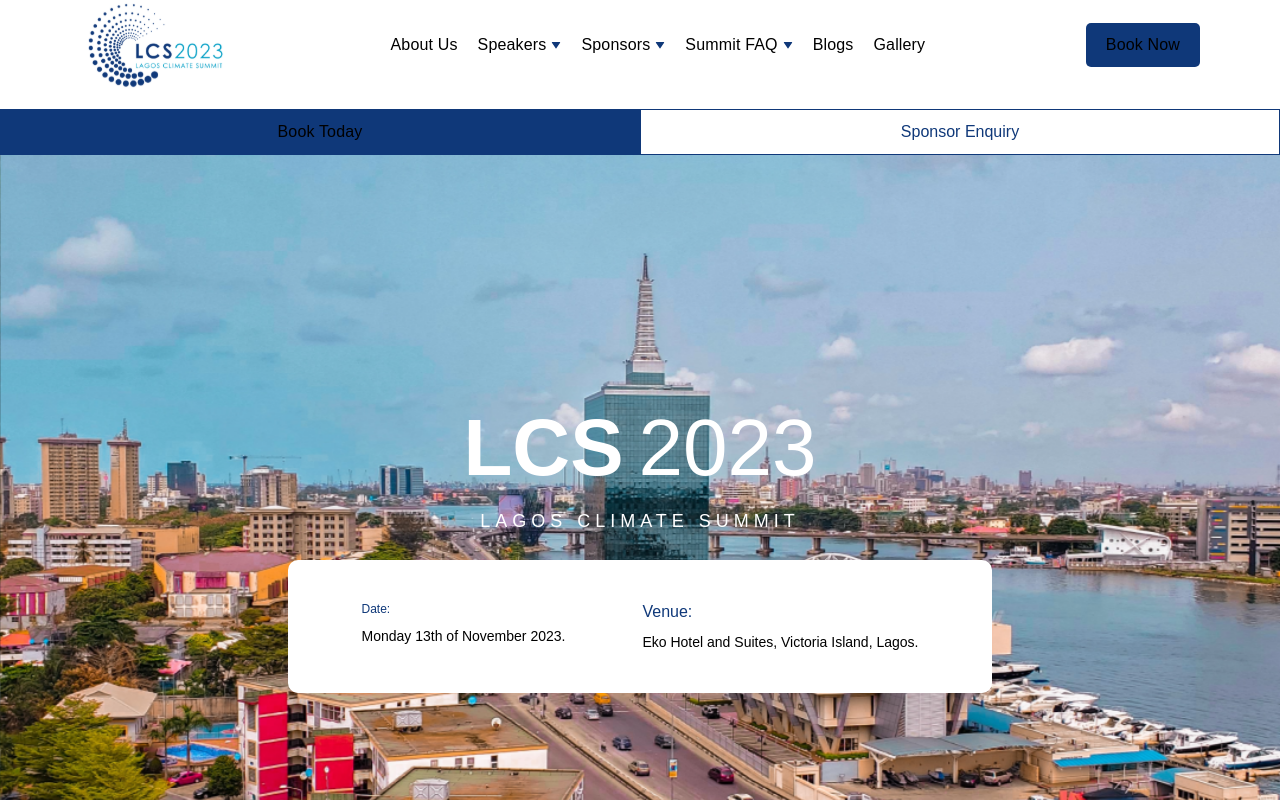
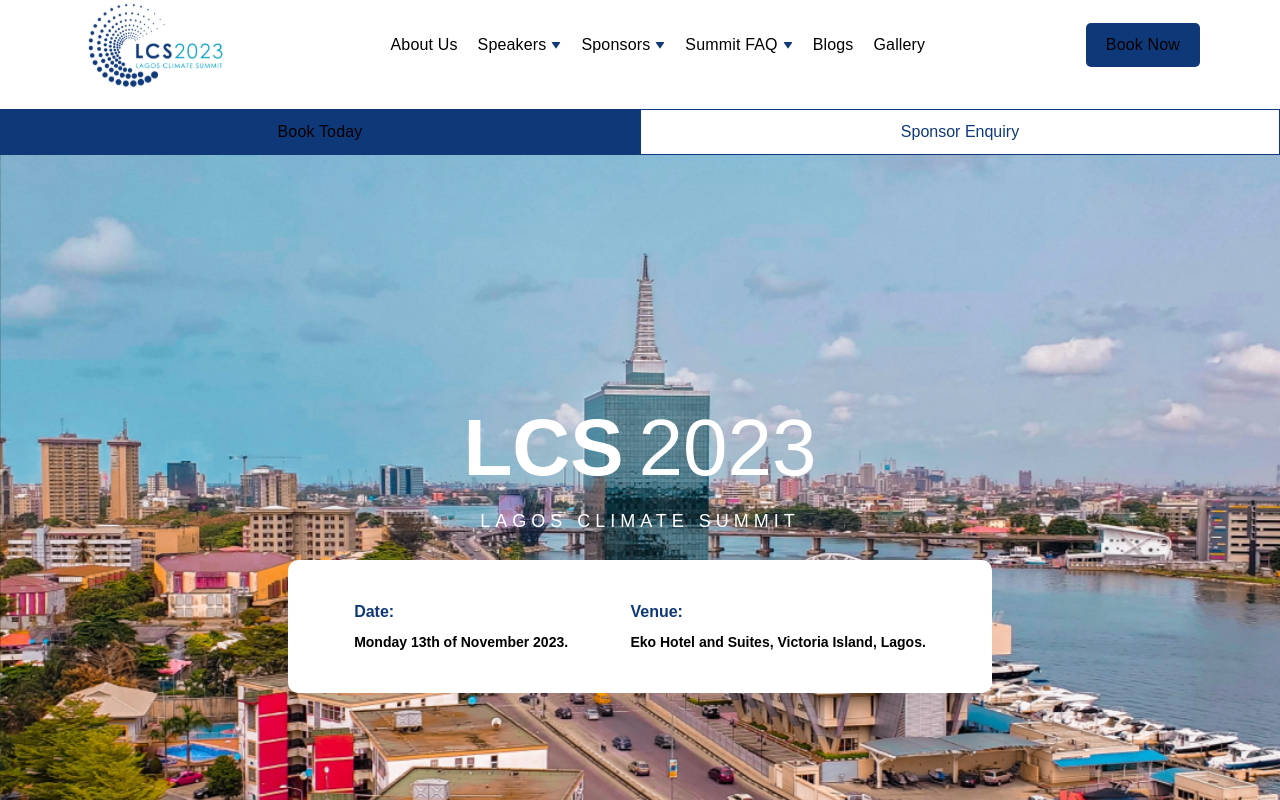
Before and after one commit to thomasAmara/Lagos-Economic-Summit, a React (Create React App) app: page / in a window 1280 px wide. Shown: the top 800 px of the page. Built offline with nearby package versions, Linux system fonts and the light colour scheme.

Commit message:
Text font weight adjusted

```diff
--- a/src/Components/Hero/Hero.jsx
+++ b/src/Components/Hero/Hero.jsx
@@ -39,13 +39,13 @@ const SlidingContentBackground = () => {
 
                 <div className="bottom">
                     <div className="date">
-                        <h4>Date:</h4>
-                        <p style={{color: 'black', fontWeight: '500', textAlign: 'left'}}>Monday 13th of November 2023.</p>
+                        <h4 style={{fontSize: '16px', fontWeight: '600'}}>Date:</h4>
+                        <p style={{color: 'black', fontWeight: '600', textAlign: 'left'}}>Monday 13th of November 2023.</p>
                     </div>
 
                     <div className="venue">
-                        <h4>Venue:</h4>
-                        <p style={{color: 'black', fontWeight: '500', textAlign: 'left'}}>Eko Hotel and Suites, Victoria Island, Lagos.</p>
+                        <h4 style={{fontSize: '16px', fontWeight: '600'}}>Venue:</h4>
+                        <p style={{color: 'black', fontWeight: '600', textAlign: 'left'}}>Eko Hotel and Suites, Victoria Island, Lagos.</p>
                     </div>
                 </div>
             </div>
--- a/src/Components/Speaker.css
+++ b/src/Components/Speaker.css
@@ -89,7 +89,7 @@
 
 
   .image-container img{
-    width: 900%;
+    width: 100%;
     height: 100%;
   }
 
@@ -102,7 +102,7 @@
 
   @media  (max-width: 475px){
     .image-container{
-      width: 80%;
+      width: 70%;
       height: 35%;
     }
   }
```
Also changed, not shown: 1 other file (tests, documents, lock files or other folders).
